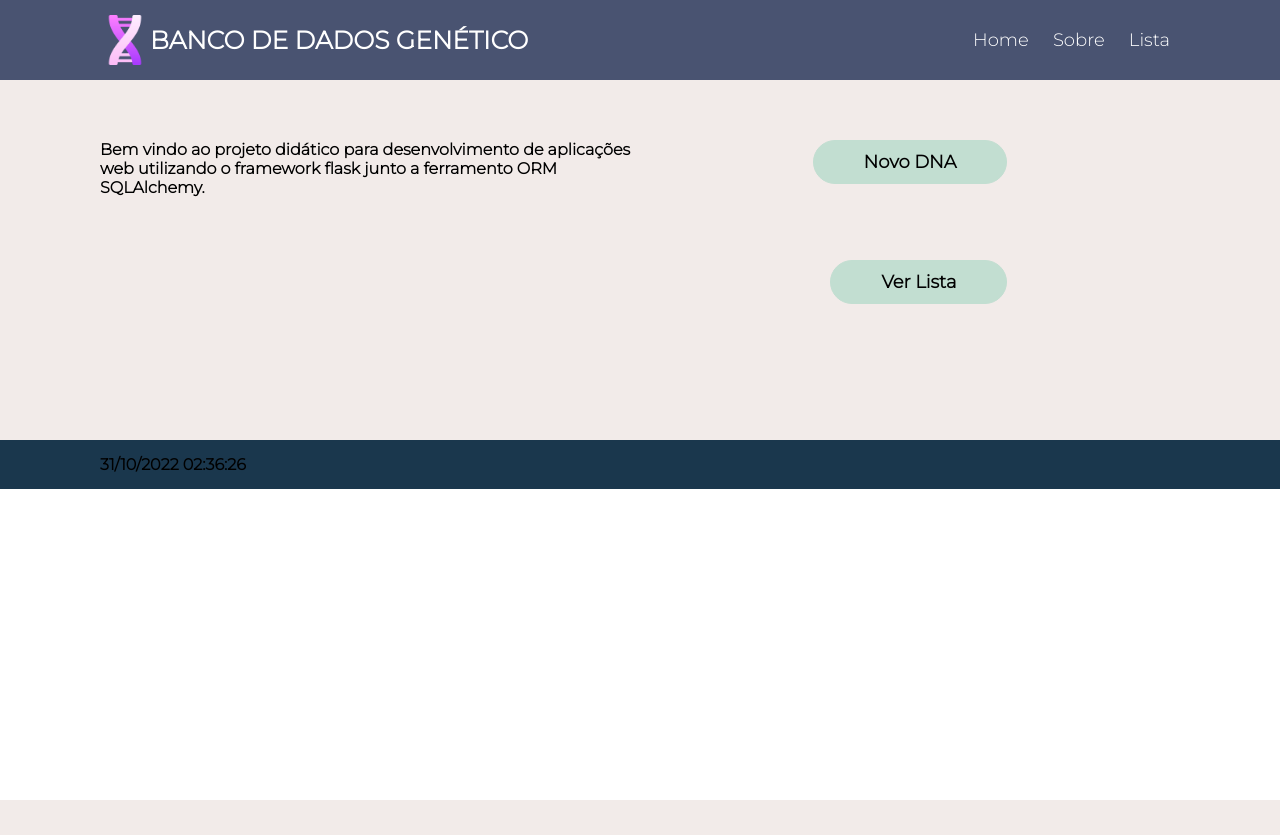
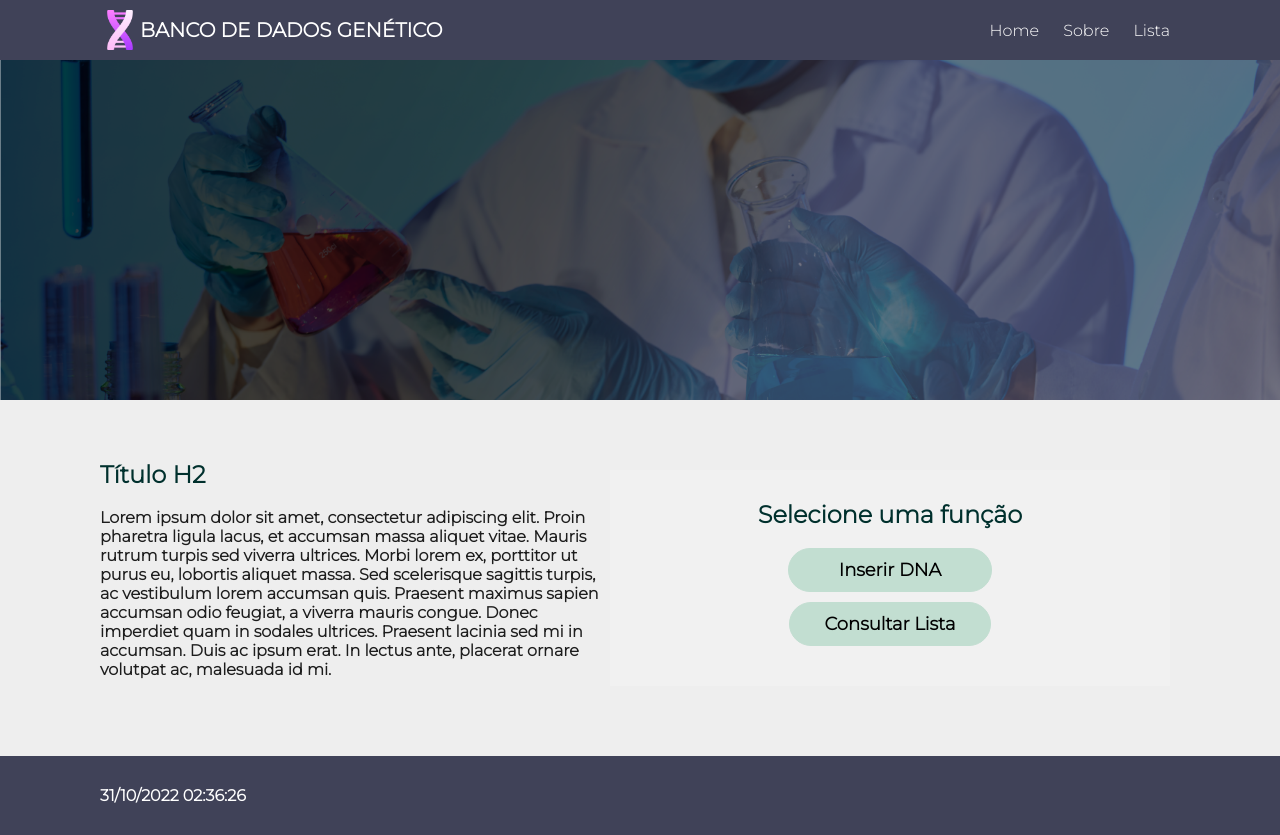
Before and after one commit to isbueno/bdg-web-app, a Flask app: page / in a window 1280 px wide. Before the commit the page ends 800 px from the top, so only its background shows below. Run offline with Flask 2, Linux system fonts and the light colour scheme.

Commit message:
git -m "Web App - att CSS and Flask Commit"

```diff
--- a/dna/routes.py
+++ b/dna/routes.py
@@ -25,6 +25,6 @@ def new_dna():
         db.session.add(dna)
         db.session.commit()
         time.sleep(5)
-        return redirect('/index')
+        return redirect('/list')
 
     return render_template("dna/new.html", form=form)
--- a/static/style.css
+++ b/static/style.css
@@ -5,19 +5,17 @@
 }
 
 /*COLORS
-
-azul claro: #BCCEF8
-rosa claro: #FFD1D1
-azul escuro 1A374D
-azul açai 495371
-
-F2EBE9
+azul-escuro:#004148
+azul-turquesa:#36B6AC
+azul-claro:
+fundo claro:#EEEEEE
+rosa-slides:#f58ba2;
 */
 
 header{
     width: 100wh;
-    padding: 15px 100px;
-    background-color:#495371;
+    padding: 10px 100px;
+    background-color:#404258;
     display: flex;
     justify-content: space-between;
     vertical-align: baseline;
@@ -28,31 +26,55 @@ header div{
 }
 
 .logo{
-    width: 50px;
+    width: 40px;
+}
+
+#banner {
+    width: 100wh;
+    height: 35vh;
+    padding: 30px 100px;
+    background-image: url(banner-principal.png);
+    background-repeat: no-repeat;
+    background-attachment: scroll;
+    background-position:center;
+    background-size: cover;
+}
+
+.banner-interna {
+    width: 100wh;
+    height: 20vh;
+    padding: 30px 100px;
+    background-image: url(banner-principal.png);
+    background-repeat: no-repeat;
+    background-attachment: scroll;
+    background-position:center;
+    background-size: cover;
+}
+
+.banner-interna h1{
+    margin: auto 0;
 }
 
 main{
-    padding: 30px 100px;
-    background-color: #F2EBE9;
-    height: 300px;
-    display: flex;
+    color: #1d1d1d;
+    padding: 60px 100px;
+    background-color: #EEEEEE;
 }
 
 main div{
-    padding: 30px 0;
-    width: 50%;
-    display: grid;
     margin: 0 auto;
 }
 
 main div.btn-menu{
+    display: grid;
     justify-content: center;
-    text-align: right;
+    text-align: center;
 }
 
 footer{
-    padding: 15px 100px;
-    background-color:#1A374D;
+    color: #FFFFFF;
+    padding: 30px 100px;
+    background-color:#404258;
 }
 
 menu{
@@ -61,17 +83,21 @@ menu{
 
 menu a{
     color: #FFFFFF;
-    font-size: 18px;
+    font-size: 16px;
     text-decoration: none;
     text-align: left;
     padding: 0 10px;
 }
 
 h1{
-    font-size: 25px;
+    font-size: 20px;
     color: #FFFFFF;
     font-weight: 100px;
     margin: auto 0;
+}
+
+h2{
+    color: #00302d;
 }
 
 p{
@@ -79,6 +105,7 @@ p{
 }
 
 button{
+    margin-bottom: 10px;
     font-size: 18px;
     font-weight: bold;
     padding: 10px 50px;
@@ -88,6 +115,16 @@ button{
 }
 
 button:hover{
-    transform:scale(1.1);
+    background-color: #36B6AC;
     transition: .4s ease-in-out;
 }
+
+table, td{
+    border-collapse: collapse;
+    border: 1px solid grey;
+    padding: 10px;
+}
+
+table td:first-chield{
+    background-color: #e1e1e1;
+}
--- /dev/null
+++ b/templates/base.html
@@ -0,0 +1,48 @@
+<!DOCTYPE html>
+<html lang="en">
+<head>
+    {% block head %}
+    <meta charset="UTF-8">
+    <link rel="stylesheet" style="text/css" href="{{ url_for('static', filename='style.css') }}">
+
+    {% if title %}
+    <title>{{ title }} - BDG</title>
+    {% else %}
+    <title>Banco de dados Genético</title>
+    {% endif %}
+
+    <link rel="preconnect" href="https://fonts.googleapis.com">
+    <link rel="preconnect" href="https://fonts.gstatic.com" crossorigin>
+    <link href="https://fonts.googleapis.com/css2?family=Montserrat:wght@300&display=swap" rel="stylesheet">
+    {% endblock %}
+</head>
+
+<body>
+
+    {% block header %}
+    <header>
+             <div>
+                <img class="logo" src="{{ url_for('static', filename='dna.png') }}">
+                <h1>BANCO DE DADOS GENÉTICO</h1>
+            </div>
+            <menu>
+                <item><a href="/index">Home</a></item>
+                <item><a href="#">Sobre</a></item>
+                <item><a href="/dna/">Lista</a></item>
+            </menu>
+    </header>
+    {% endblock %}
+
+    {% block content %}{% endblock %}
+
+    {% block footer %}
+    <footer>
+        <p>{{ now }}</p>
+    </footer>
+    {% endblock %}
+
+</body>
+
+
+
+</html>
--- a/templates/index.html
+++ b/templates/index.html
@@ -1,54 +1,27 @@
-<!DOCTYPE html>
-<html lang="en">
-<head>
-    <meta charset="UTF-8">
-    <link rel="stylesheet" style="text/css" href="{{ url_for('static', filename='style.css') }}">
+{% extends "base.html" %}
 
-    <head>
-        {% if title %}
-        <title>{{ title }} - BDG</title>
-        {% else %}
-        <title>WEB APP</title>
-        {% endif %}
-    </head>
+{% block content %}
+    <div  id="banner">
+    </div>
 
+    <main>
+    <div style="display: flex;">
+        <div style="width:50%">
+            <h2>Título H2</h2></br>
+            <p>Lorem ipsum dolor sit amet, consectetur adipiscing elit. Proin pharetra ligula lacus,
+               et accumsan massa aliquet vitae. Mauris rutrum turpis sed viverra ultrices. Morbi lorem
+               ex, porttitor ut purus eu, lobortis aliquet massa. Sed scelerisque sagittis turpis, ac
+               vestibulum lorem accumsan quis. Praesent maximus sapien accumsan odio feugiat, a viverra
+               mauris congue. Donec imperdiet quam in sodales ultrices. Praesent lacinia sed mi in accumsan.
+               Duis ac ipsum erat. In lectus ante, placerat ornare volutpat ac, malesuada id mi.
+            </p>
+        </div>
 
-    <link rel="preconnect" href="https://fonts.googleapis.com">
-<link rel="preconnect" href="https://fonts.gstatic.com" crossorigin>
-<link href="https://fonts.googleapis.com/css2?family=Montserrat:wght@300&display=swap" rel="stylesheet">
-</head>
-<body>
-
-<header>
-        <div>
-            <img class="logo" src="{{ url_for('static', filename='dna.png') }}">
-            <h1>BANCO DE DADOS GENÉTICO</h1>
+        <div class="btn-menu" style="width:50%; background-color: #F1f1f1; padding: 30px; margin:10px;">
+           <h2>Selecione uma função</h2></br>
+           <a href="./dna/new"><button>Inserir DNA</button></a>
+           <a href="./dna/"><button style="padding: 10px 35px;">Consultar Lista</button></a>
         </div>
-        <menu>
-            <item><a href="./index">Home</a></item>
-            <item><a href="#">Sobre</a></item>
-            <item><a href="./dna/">Lista</a></item>
-        </menu>
-
-</header>
-
-<main>
-    <div>
-        <p>Bem vindo ao projeto didático para desenvolvimento
-            de aplicações web utilizando o framework flask junto
-            a ferramento ORM SQLAlchemy.
-        </p>
     </div>
-    <div class="btn-menu">
-       <a href="./dna/new"><button>Novo DNA</button></a>
-       <a href="./dna/"><button>Ver Lista</button></a>
-    </div>
-</main>
-
-<footer>
-    <p>{{ now }}</p>
-</footer>
-
-</body>
-
-</html>
+    </main>
+{% endblock %}
```
Also changed, not shown: templates/dna/list.html (+13 -13 lines), templates/dna/new.html (+12 -10 lines), static/banner-principal.png (added), static/banner-secundario.png (added), templates/header.html (deleted), 1 other file.
